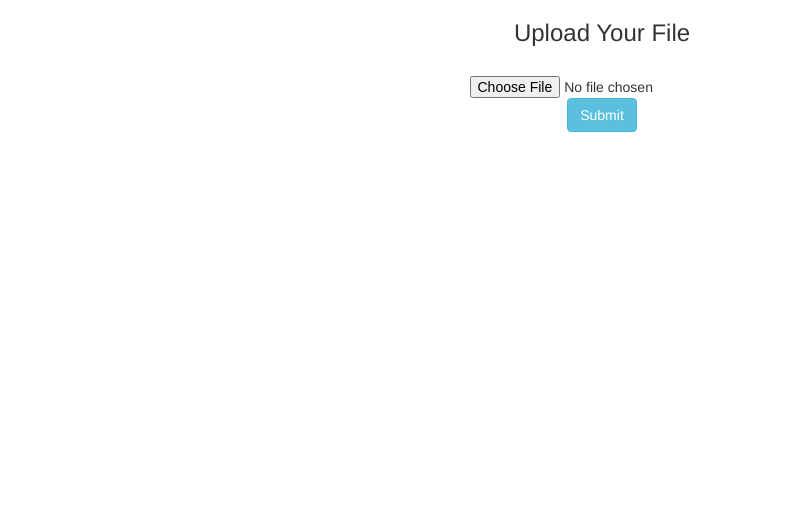
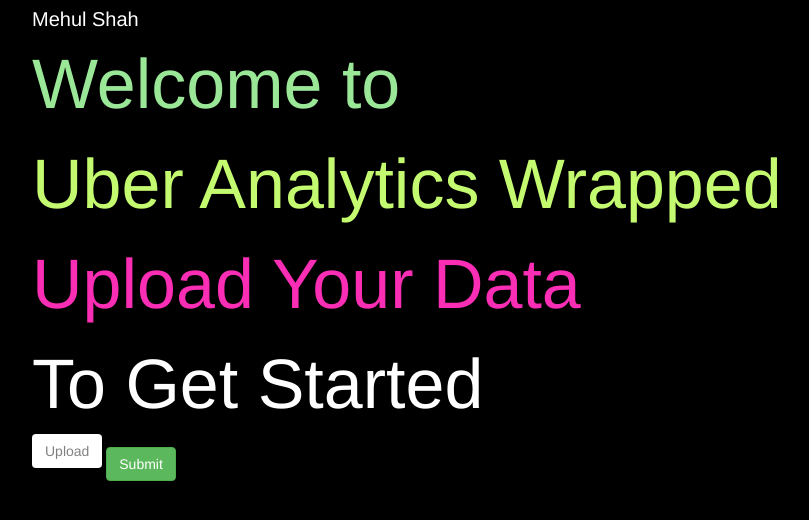
Before and after one commit to mehulmshah/uberwrapped, a Flask app: page / in a window 1280 px wide. Shown: the top 520 px of the page, without its empty margins (38-847 px from the left). Run offline with Flask 2, Linux system fonts and the light colour scheme; some libraries are stand-ins or nearby versions.

Commit message:
basic styling + animations

```diff
--- a/app.py
+++ b/app.py
@@ -42,12 +42,12 @@ def basic_analytics(file):
     description = ['Cheapest', 'Most Expensive', 'Closest', 'Farthest', 'Shortest', 'Longest']
     concat = pd.concat([cheapest, expensive, closest, farthest, shortest, longest])
     concat.insert(0, "Description", description)
-    avg_wait = uber.WaitTime.mean()
-    print(avg_wait)
+    avg_wait_min = (uber.WaitTime.mean().seconds//60)%60
+    avg_wait_sec = uber.WaitTime.mean().seconds - avg_wait_min*60
     return {
         'lifetime_trips':num_trips,
         'lifetime_spend':spend,
-        'avg_wait': avg_wait,
+        'avg_wait': {'min':avg_wait_min,'sec':avg_wait_sec},
         'concat': concat.to_html(index=False)
     }
 
--- a/static/css/style.css
+++ b/static/css/style.css
@@ -1,30 +1,52 @@
-body            { font-family: "Lucida Sans Unicode", "Lucida Grande", sans-serif;}
-a, h1, h2       { color: #377ba8; }
-h1, h2          { margin: 0; }
-h1              { border-bottom: 2px solid #eee; }
-h2              { font-size: 1.2em; }
-
-table.dataframe, .dataframe th, .dataframe td {
-  border: none;
-  border-bottom: 1px solid #C8C8C8;
-  border-collapse: collapse;
-  text-align:left;
-  padding: 10px;
-  margin-bottom: 40px;
-  font-size: 0.9em;
+body {
+  background-color: black!important;
 }
 
-.male th {
-    background-color: #add8e6;
-    color: white;
+.logo {
+  margin-top:5px;
+  color:white;
+  font-size: 20px;
 }
 
-.female th {
-    background-color: #77dd77;
-    color: white;
+.lineone {
+  font-size:70px;
+  color:#9AE798;
 }
 
-tr:nth-child(odd)       { background-color:#eee; }
-tr:nth-child(even)  { background-color:#fff; }
+.linetwo {
+  font-size:70px;
+  color:#C4FA70;
+}
 
-tr:hover            { background-color: #ffff99;}
+.linethree {
+  font-size:70px;
+  color:#FA2DB5;
+}
+.linefour {
+  font-size:70px;
+  color:white;
+}
+
+.upload-btn-wrapper {
+  position: relative;
+  overflow: hidden;
+  display: inline-block;
+}
+
+.btn {
+  border: 2px solid gray;
+  color: gray;
+  background-color: white;
+  padding: 8px 20px;
+  border-radius: 8px;
+  font-size: 20px;
+  font-weight: bold;
+}
+
+.upload-btn-wrapper input[type=file] {
+  font-size: 100px;
+  position: absolute;
+  left: 0;
+  top: 0;
+  opacity: 0;
+}
--- a/templates/home.html
+++ b/templates/home.html
@@ -1,20 +1,17 @@
 {% extends "layout.html" %}
 
 {% block content %}
-<div class="emptyspace"></div>
-
-<div class="row">
-  <div class="col-xs-12 text-center"><h3>Upload Your File</h3></div>
-</div>
-<br>
-<div class="row">
-  <center>
-    <form method="post" action="/uploader" enctype="multipart/form-data">
-      <input type="file" name="tripData" />
-      <button class="btn btn-info" type="submit">Submit</button>
-    </form>
-  </center>
-</div>
+<div class="lineone">Welcome to </div>
+<div class="linetwo">Uber Analytics Wrapped</div>
+<div class="linethree">Upload Your Data</div>
+<div class="linefour">To Get Started</div>
+<form method="post" action="/uploader" enctype="multipart/form-data">
+  <div class="upload-btn-wrapper">
+    <button class="btn">Upload</button>
+    <input type="file" name="tripData" />
+  </div>
+  <button type="submit" class="btn btn-success">Submit</button>
+</form>
 {% endblock %}
 
 {% block addScripts %}
--- a/templates/layout.html
+++ b/templates/layout.html
@@ -13,6 +13,7 @@
   </head>
   <body>
     <div class="container">
+      <div class="logo">Mehul Shah</div>
       {% block content %}
       {% endblock %}
     </div>
```
Also changed, not shown: static/js/main.js (+9 -3 lines), templates/analytics.html (+7 -14 lines).
